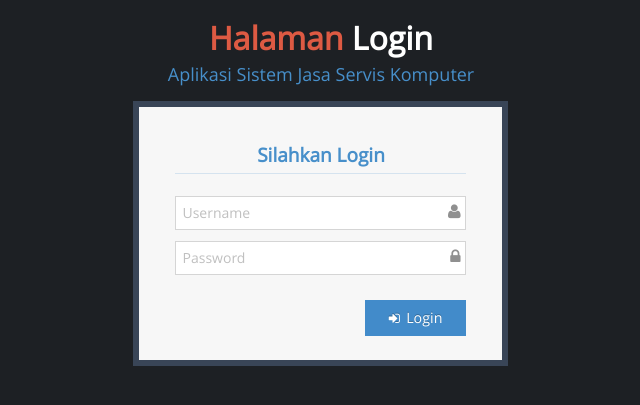
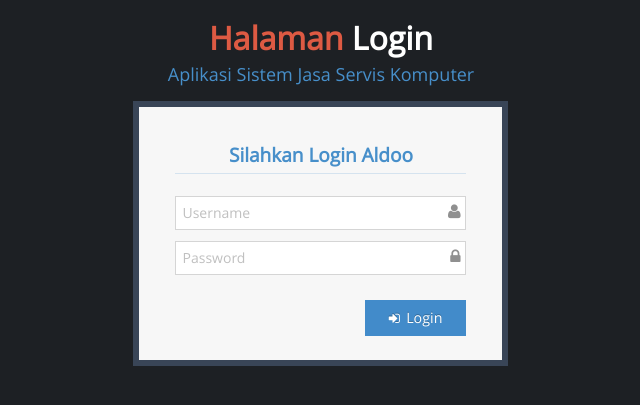
Before and after one commit to Gieraldo/myfirstproject, a PHP site: page / in a window 1280 px wide. Shown: the top 405 px of the page, without its empty margins (319-959 px from the left). Run offline with PHP 8.4, Linux system fonts and the light colour scheme; style sheets or scripts are compiled from the project's sources.

Commit message:
Update index.php

```diff
--- a/index.php
+++ b/index.php
@@ -56,7 +56,7 @@
 									<div class="widget-body">
 										<div class="widget-main">
 											<h4 class="header blue lighter bigger">
-												<b><center>Silahkan Login</center></b>
+												<b><center>Silahkan Login Aldoo</center></b>
 											</h4>
 
 											<div class="space-6"></div>
```
